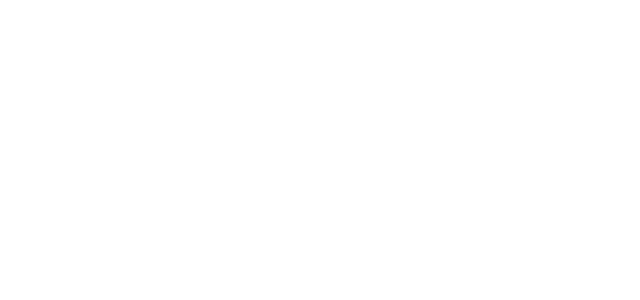
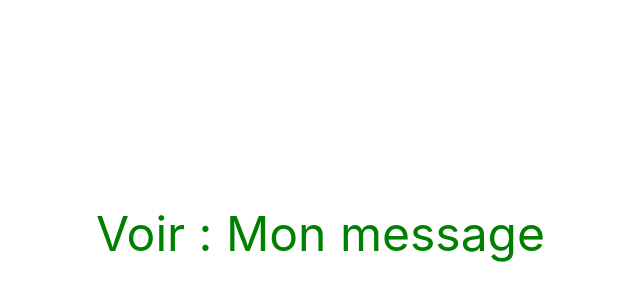
Before and after one commit to rosto-infinity/formation-vuejs-prof, a Vue app: page / in a window 1280 px wide. Shown: the part 166-466 px from the top of the page, without its empty margins (95-735 px from the left). Built offline with nearby package versions, Linux system fonts and the light colour scheme.

Commit message:
'interpolation

```diff
--- a/src/App.vue
+++ b/src/App.vue
@@ -1,8 +1,11 @@
 <script setup>
+import MessageRendering from './components/MessageRendering.vue';
+
 
 </script>
 
 <template>
+<MessageRendering />
 
 </template>
 
--- a/src/components/HelloWorld.vue
+++ b/src/components/MessageRendering.vue
@@ -1,9 +1,11 @@
 <script setup>
+import {ref} from 'vue';
 
+const msg = ref('Mon message');
 </script>
 
 <template>
-
+    <p class="text"> Voir : {{ msg }} </p>
 </template>
 
 <style scoped>
@@ -12,6 +14,10 @@
   font-size: 2.6rem;
   position: relative;
   top: -10px;
+}
+.text{
+  color:green;
+  font-size: 3rem;
 }
 
 h3 {
```
